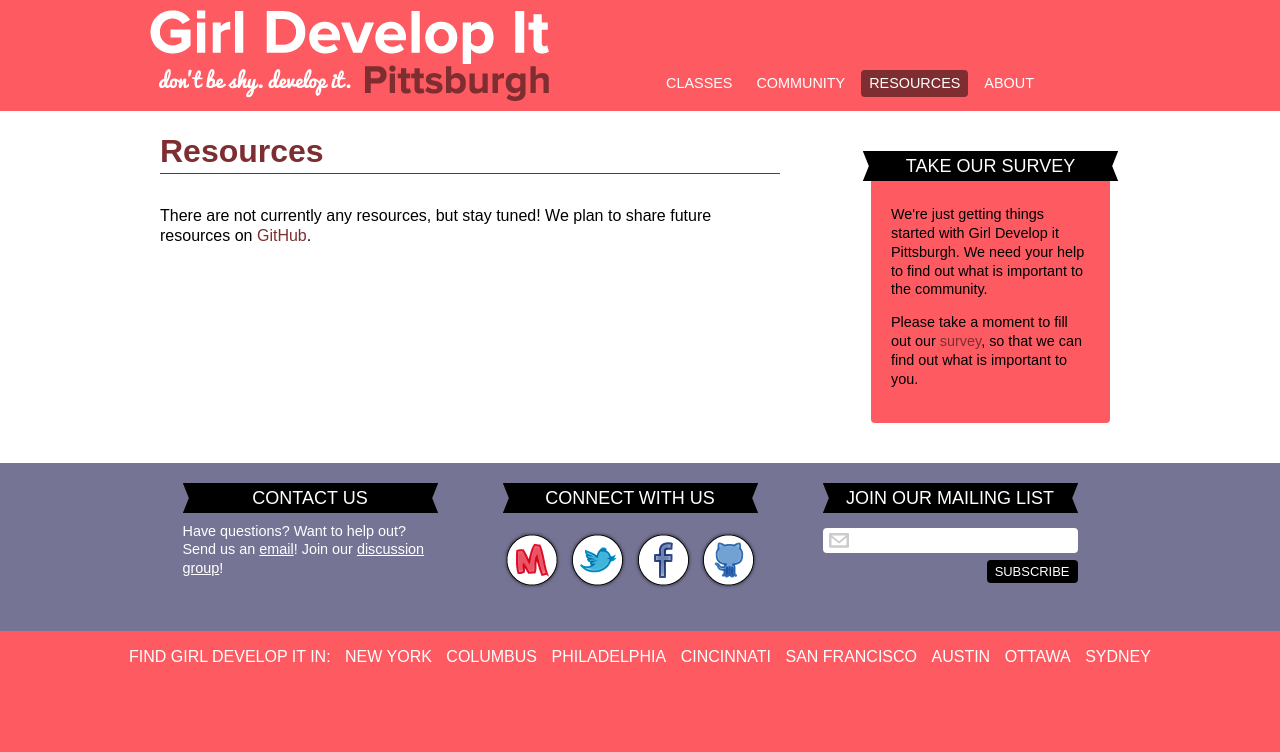
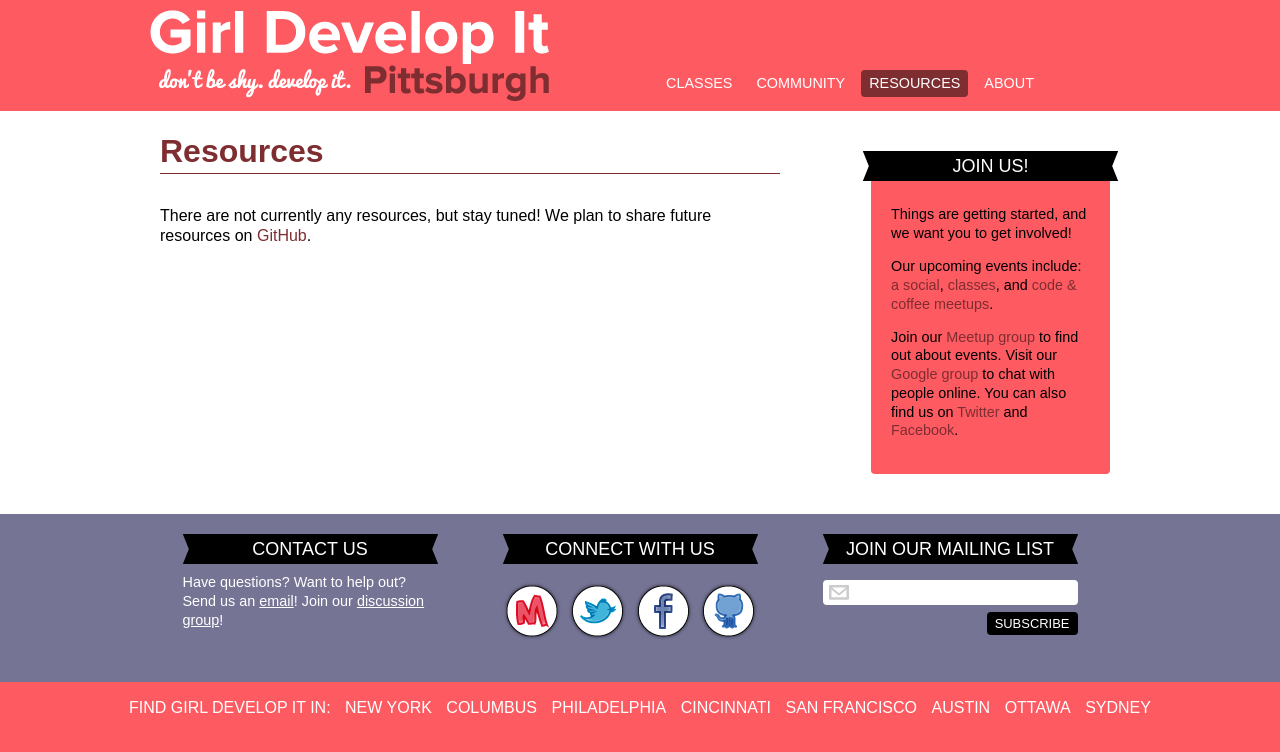
Before and after one commit to gdipgh/girldevelopitpgh.com, a Jekyll site: the page built from resources/index.html, in a window 1280 px wide. Shown: the top 752 px of the page. Built offline with Jekyll 4.4.1, drawn with Linux system fonts in a browser that asks for light colours.

Commit message:
Switch sidebar to upcoming events info

```diff
--- /dev/null
+++ b/_includes/meetup.html
@@ -0,0 +1,15 @@
+<h4>Join us!</h4>
+<p>Things are getting started, and we want you to get involved!</p>
+<p>Our upcoming events include:
+  <a href="http://www.meetup.com/Girl-Develop-IT-Pittsburgh/events/78742602/">a social</a>,
+  <a href="http://www.meetup.com/Girl-Develop-IT-Pittsburgh/events/80004082/">classes</a>, and
+  <a href="http://www.meetup.com/Girl-Develop-IT-Pittsburgh/events/80178482/">code & coffee meetups</a>.
+</p>
+<p>Join our
+  <a href="http://www.meetup.com/Girl-Develop-IT-Pittsburgh/">Meetup group</a>
+  to find out about events. Visit our
+  <a href="https://groups.google.com/forum/?fromgroups#!forum/girl-develop-it-pittsburgh">Google group</a>
+  to chat with people online. You can also find us on
+  <a href="http://twitter.com/#!/gdipgh">Twitter</a> and
+  <a href="http://www.facebook.com/GirlDevelopItPittsburgh">Facebook</a>.
+</p>
--- a/_layouts/default.html
+++ b/_layouts/default.html
@@ -13,7 +13,7 @@
         </div>
         {% if page.hidesidebar != true %}
           <div class="sidebar">
-            {% include survey.html %}
+            {% include meetup.html %}
           </div>
         {% endif %}
       </div>
```
